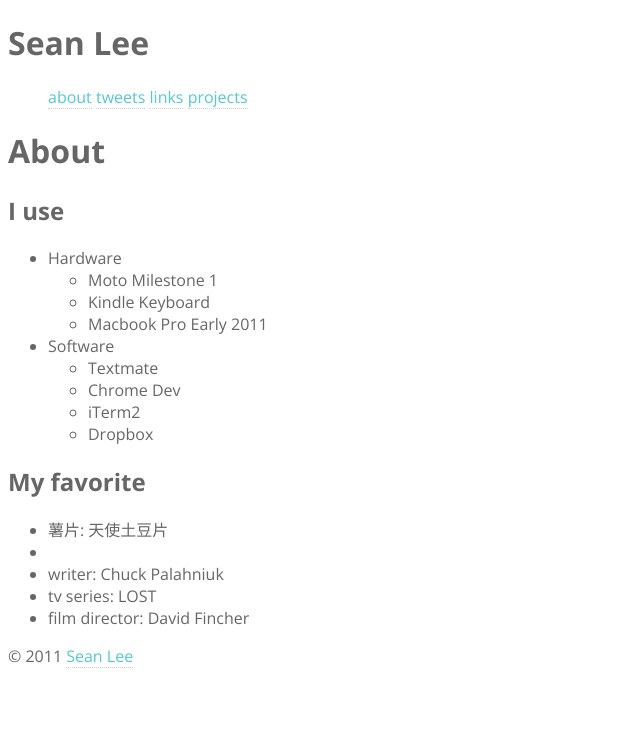
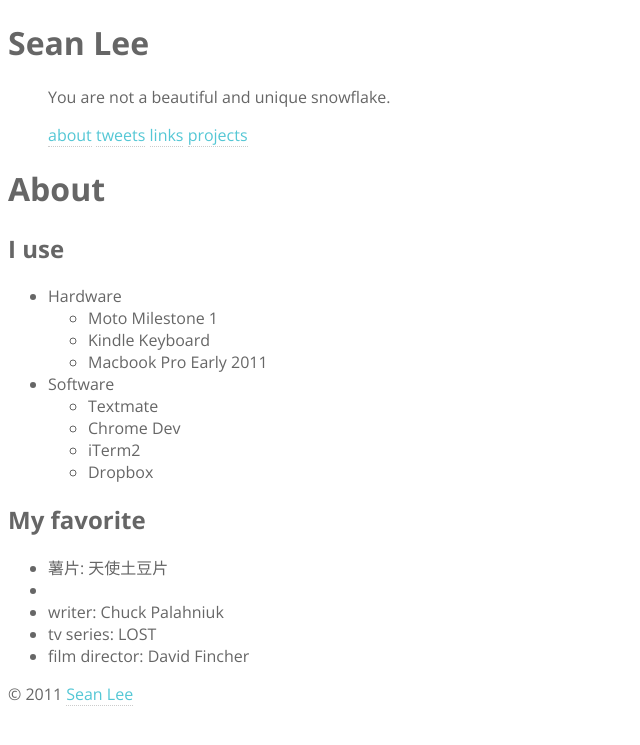
Before and after one commit to lisongx/notimportant.org, a Jekyll site: the page built from about.md, in a window 1280 px wide. Shown: the top 745 px of the page, without its empty margins (0-640 px from the left). Built offline with Jekyll 4.4.1, drawn with Linux system fonts in a browser that asks for light colours.

Commit message:
add a quote line under h1

```diff
--- a/_layouts/default.html
+++ b/_layouts/default.html
@@ -18,7 +18,7 @@
     <header>
         <hgroup>
         <h1>Sean Lee</h1>
-        <h2></h2>
+        <blockquote>You are not a beautiful and unique snowflake.</blockquote>
         </hgroup>
         <nav>
             <ul>
```
